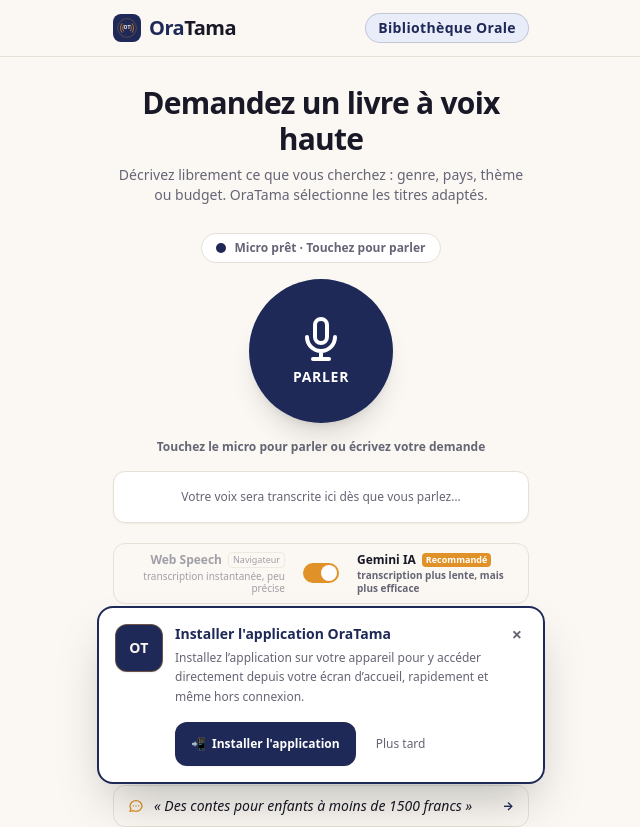
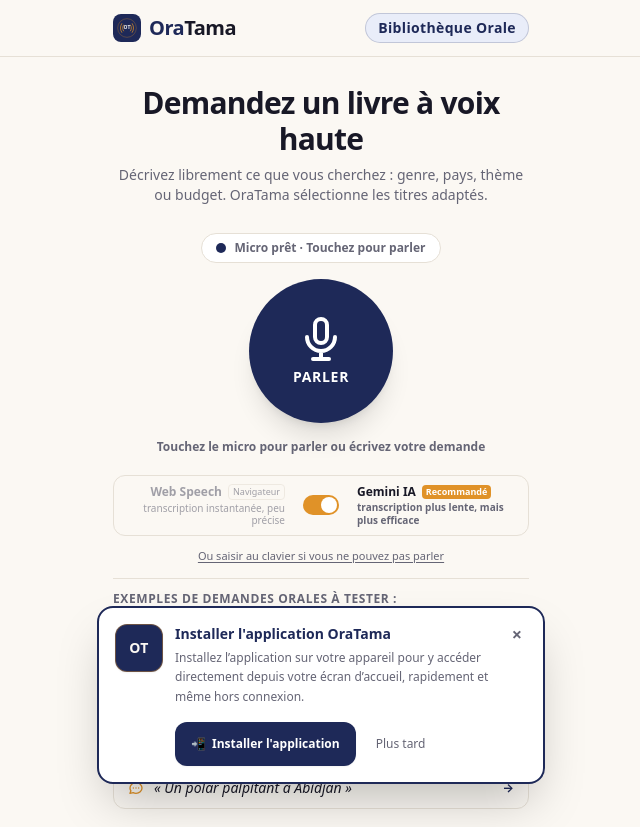
Before and after one commit to ruben-senpai11/oratama, a React (Vite) app: page / in a window 1280 px wide. Shown: the top 827 px of the page, without its empty margins (319-959 px from the left). Built offline with nearby package versions, Linux system fonts and the light colour scheme.

Commit message:
fix(ui): remove visual live transcription box from home screen

```diff
--- a/src/screens/HomeScreen.tsx
+++ b/src/screens/HomeScreen.tsx
@@ -460,26 +460,9 @@
             : 'Touchez le micro pour parler ou écrivez votre demande'}
         </p>
 
-        {/* Zone de transcription en direct (aria-live) */}
-        <div
-          role="region"
-          aria-live="polite"
-          aria-atomic="true"
-          className="w-full min-h-[52px] p-3 rounded-xl bg-white border border-[#E6E0D6] text-center flex flex-col justify-center shadow-sm"
-        >
-          {liveTranscript ? (
-            <p className="text-sm font-semibold text-[#181826] italic">
-              « {liveTranscript} »
-            </p>
-          ) : statusMessage ? (
-            <p className="text-xs font-medium text-[#1E2958] animate-pulse">
-              {statusMessage}
-            </p>
-          ) : (
-            <p className="text-xs text-[#656575]">
-              Votre voix sera transcrite ici dès que vous parlez…
-            </p>
-          )}
+        {/* Transcription accessible uniquement pour lecteurs d'écran */}
+        <div role="status" aria-live="polite" className="sr-only">
+          {liveTranscript || statusMessage || ''}
         </div>
 
         {/* Message d'erreur vocal contextualisé */}
```
